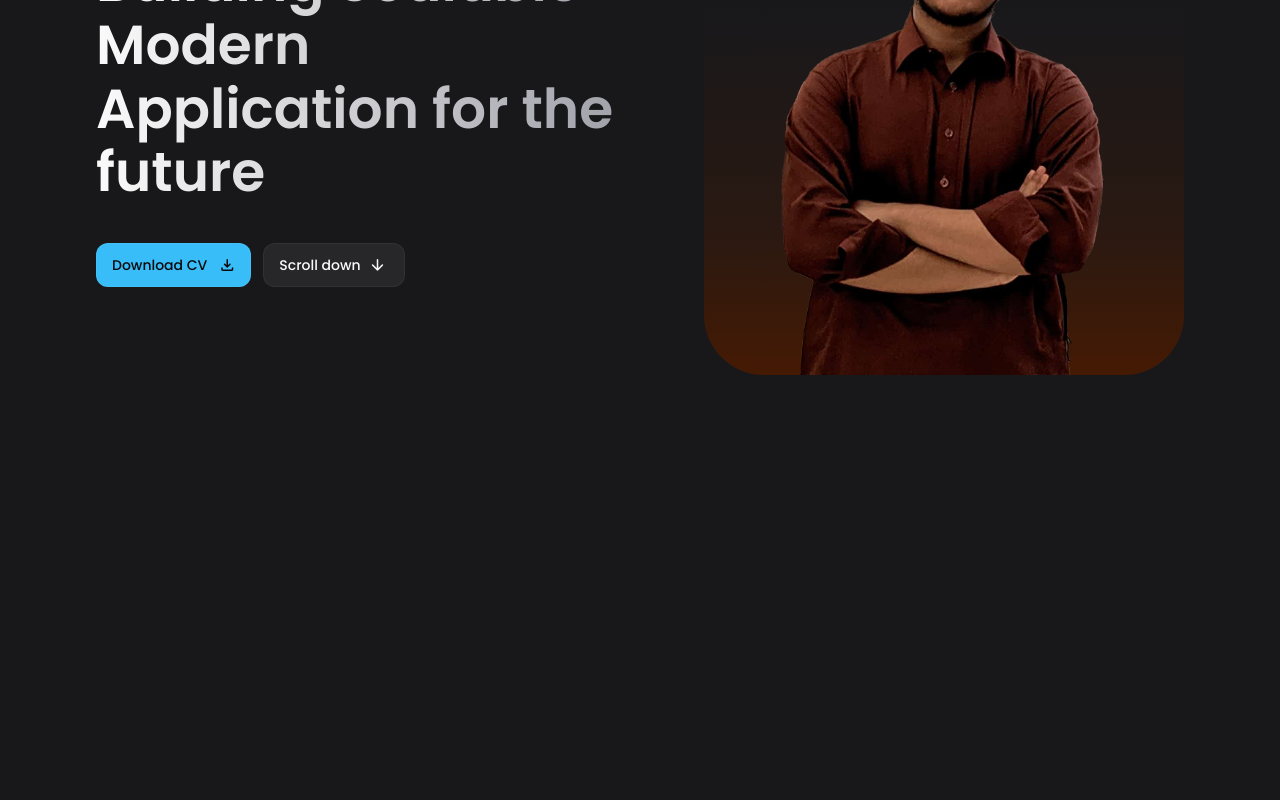
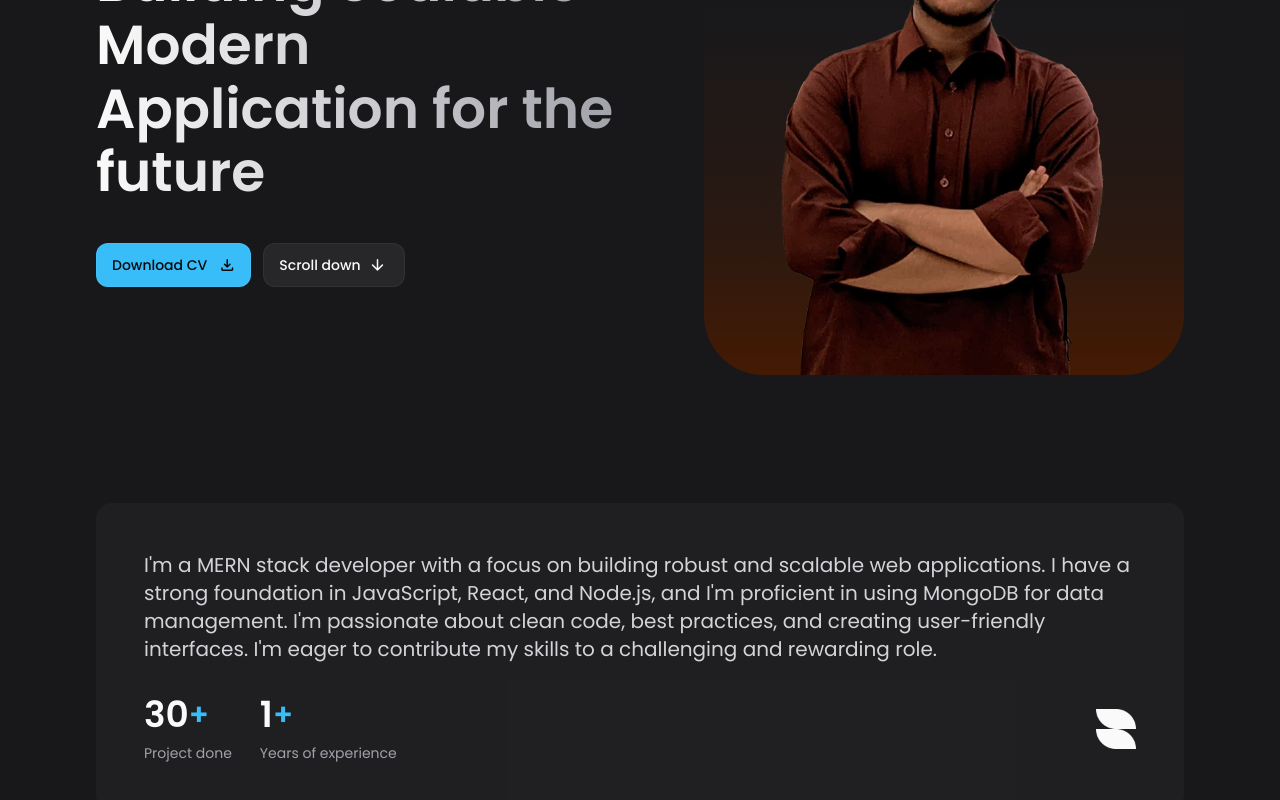
Before and after one commit to istiakAHMEDsaad/my-portfolio, a React (Vite) app: page / in a window 1280 px wide. Shown: the part 338-1138 px from the top of the page. Before the commit the page ends 800 px from the top, so only its background shows below. Built offline with nearby package versions, Linux system fonts and the light colour scheme.

Commit message:
added about section

```diff
--- a/src/Layout/App.jsx
+++ b/src/Layout/App.jsx
@@ -3,6 +3,7 @@
  * @license Apache-2.0
  */
 
+import About from '../components/About';
 import Header from '../components/Header';
 import Hero from '../components/Hero';
 
@@ -12,6 +13,7 @@ function App() {
       <Header />
       <main>
         <Hero />
+        <About />
       </main>
     </>
   );
--- /dev/null
+++ b/src/components/About.jsx
@@ -0,0 +1,46 @@
+/**
+ * @copyright 2025 istiakAHMEDsaad
+ * @license Apache-2.0
+ */
+
+function About() {
+  const aboutItems = [
+    {
+      label: 'Project done',
+      number: 30,
+    },
+    {
+      label: 'Years of experience',
+      number: 1,
+    },
+  ];
+
+  return (
+    <section id='about' className='section'>
+      <div className='container'>
+
+        <div className='bg-zinc-800/50 p-7 rounded-2xl md:p-12'>
+            <p className="text-zinc-300 mb-4 md:mb-8 md:text-xl md:max-w-[60ch] xl:max-w-full">
+                I&apos;m a MERN stack developer with a focus on building robust and scalable web applications. I have a strong foundation in JavaScript, React, and Node.js, and I&apos;m proficient in using MongoDB for data management. I&apos;m passionate about clean code, best practices, and creating user-friendly interfaces. I&apos;m eager to contribute my skills to a challenging and rewarding role.
+            </p>
+
+            <div className="flex flex-wrap items-center gap-4 md:gap-7">
+                {aboutItems.map(({label, number},index)=>(
+                    <div key={index}>
+                        <div className="flex items-center md:mb-2">
+                            <span className="text-2xl font-semibold md:text-4xl">{number}</span>
+                            <span className="text-sky-400 font-semibold md:text-3xl">+</span>
+                        </div>
+                        <p className="text-sm text-zinc-400">{label}</p>
+                    </div>
+                ))}
+
+                <img src="/white.png" width={30} height={30} alt="logo" className="ml-auto md:w-[40px] md:h-[40px]" />
+            </div>
+        </div>
+      </div>
+    </section>
+  );
+}
+
+export default About;
--- a/src/components/Hero.jsx
+++ b/src/components/Hero.jsx
@@ -33,7 +33,7 @@ const Hero = () => {
             </div>
           </div>
 
-          <h2 className='headline-1 max-w-[15ch] sm:max-w-[20ch] lg:max-w-[15ch] mt-5 mb-8 lg:mb-10'>Building Scalable Modern Application for the future</h2>
+          <h2 className='headline-1 max-w-[15ch] sm:max-w-[20ch] lg:max-w-[15ch] mt-5 mb-8 lg:mb-10 '>Building Scalable Modern Application for the future</h2>
 
           <div className='flex items-center gap-3'>
             {/* Primary button */}
--- a/src/index.css
+++ b/src/index.css
@@ -34,6 +34,9 @@ body {
   @apply w-full h-full object-cover
 }
 
+.section{
+  @apply pt-20 lg:pt-32;
+}
 
 /* -------------------- *\
  * Typography
```
